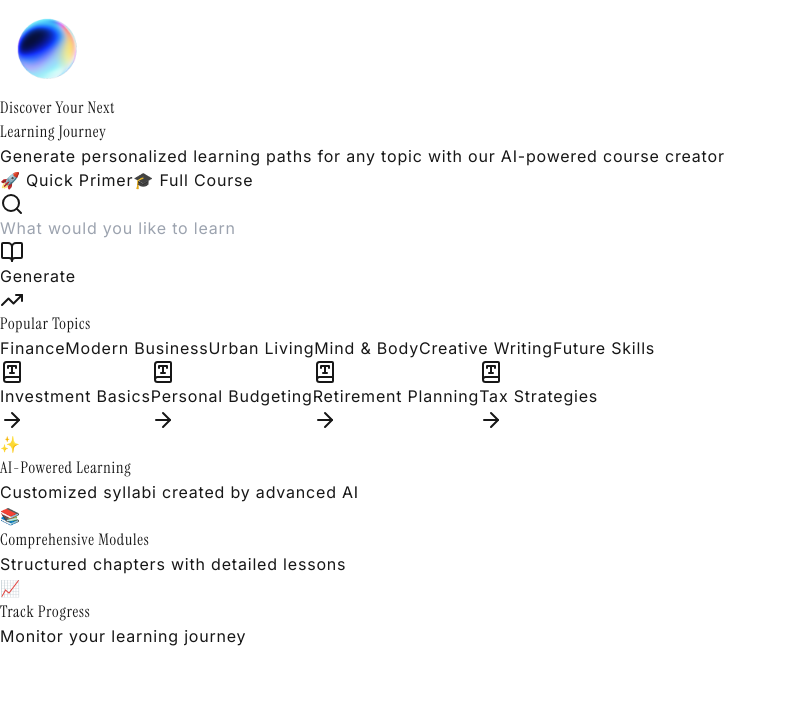
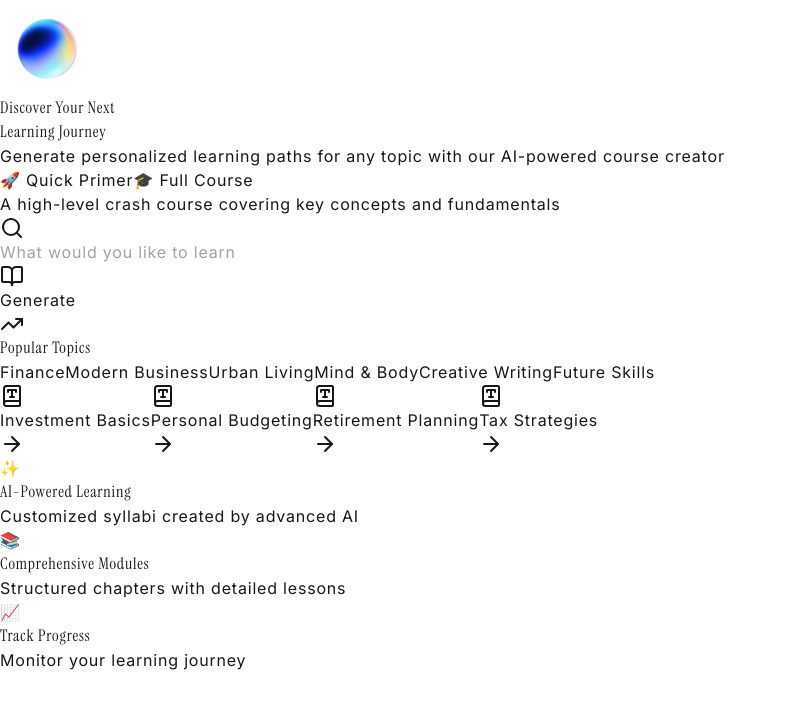
Before and after one commit to greg-maceachern12/binder, a Next.js app: page / in a window 1280 px wide. Shown: the top 708 px of the page, without its empty margins (0-787 px from the left). Built offline with nearby package versions, Linux system fonts and the light colour scheme.

Commit message:
course type

```diff
--- a/src/app/components/SyllabusForm.tsx
+++ b/src/app/components/SyllabusForm.tsx
@@ -127,9 +127,9 @@ export default function SyllabusForm() {
       <div className="max-w-3xl mx-auto mb-8 md:mb-12">
         <form onSubmit={handleSubmit} className="relative">
           <div className="flex flex-col gap-4">
-            {/* Course Type Selection */}
-            {/* Course Type Selection */}
-            <div className="flex gap-2 justify-center mb-4">
+            {/* Course Type Selection with Description */}
+            <div className="flex flex-col items-center gap-2">
+              <div className="flex gap-2 justify-center">
                 <button
                   type="button"
                   onClick={() => setCourseType('primer')}
@@ -151,6 +151,13 @@ export default function SyllabusForm() {
                 >
                   🎓 Full Course
                 </button>
+              </div>
+              <p className="text-sm text-gray-600 text-center transition-all duration-300">
+                {courseType === 'primer'
+                  ? "A high-level crash course covering key concepts and fundamentals"
+                  : "A comprehensive curriculum with detailed lessons and exercises"
+                }
+              </p>
             </div>
 
             {/* Search Input and Submit */}
```
Lines whose indentation alone changed are shown as unchanged.
